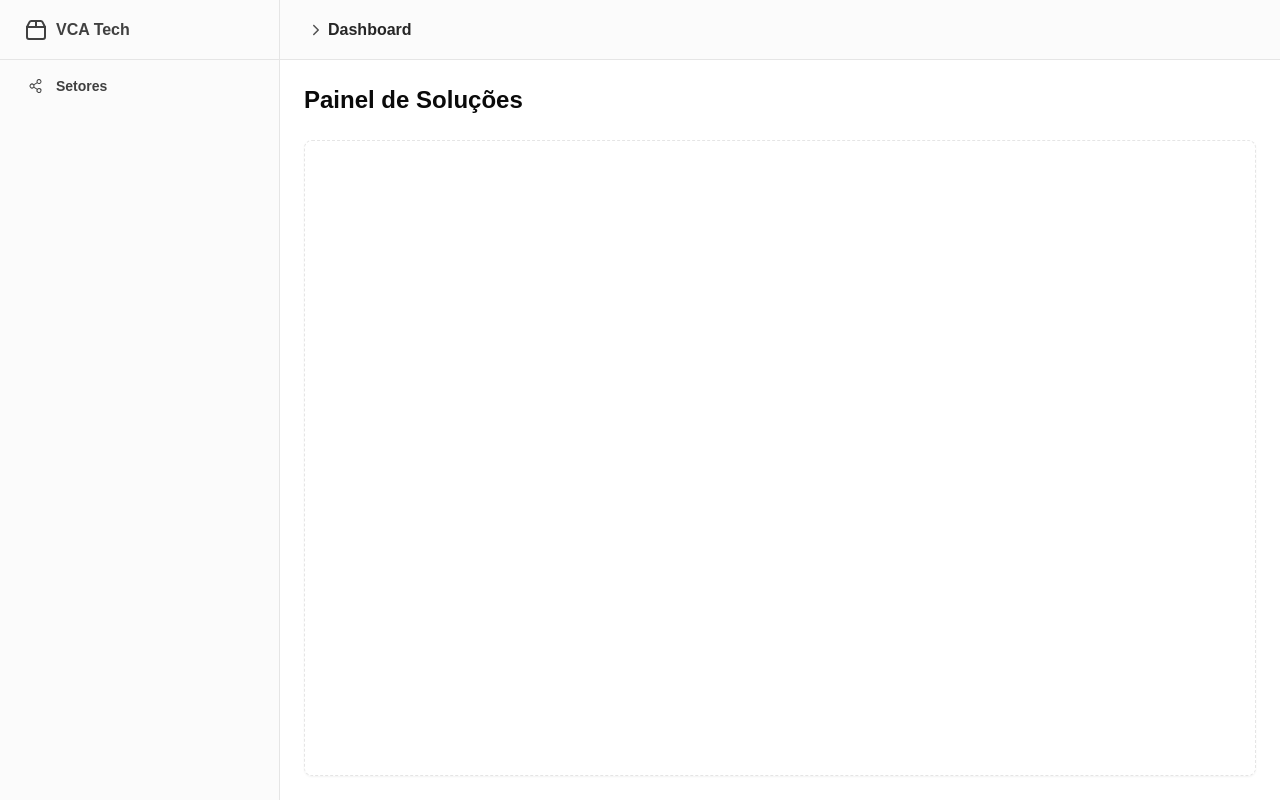
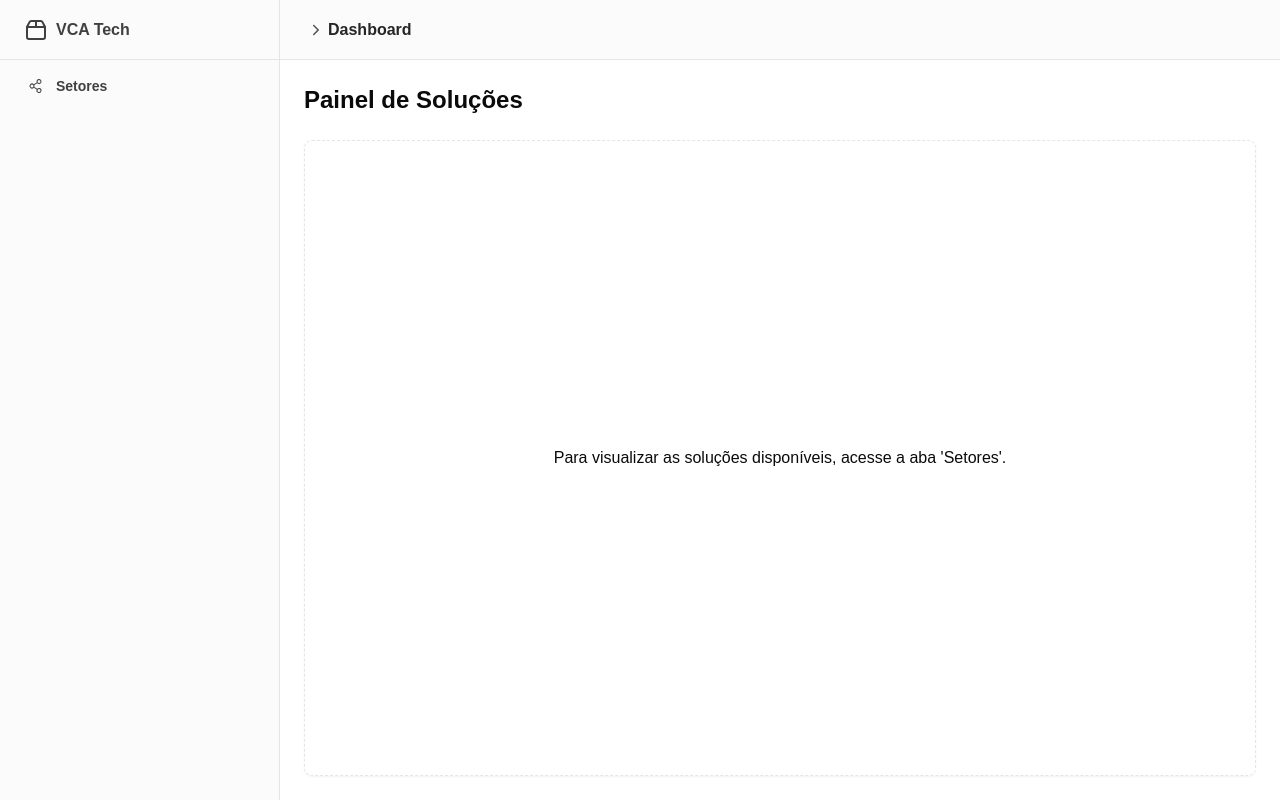
Before and after one commit to ti-vca-construtora/vca-tech, a Next.js app: page /dashboard in a window 1280 px wide. Built offline with nearby package versions, Linux system fonts and the light colour scheme.

Commit message:
adiciona texto em dashboard

```diff
--- a/src/app/dashboard/page.tsx
+++ b/src/app/dashboard/page.tsx
@@ -1,5 +1,7 @@
 export default function App() {
   return (
-    <section className="w-full h-full flex items-center justify-center"></section>
+    <section className="w-full h-full flex items-center justify-center">
+      {"Para visualizar as soluções disponíveis, acesse a aba 'Setores'."}
+    </section>
   )
 }
```
